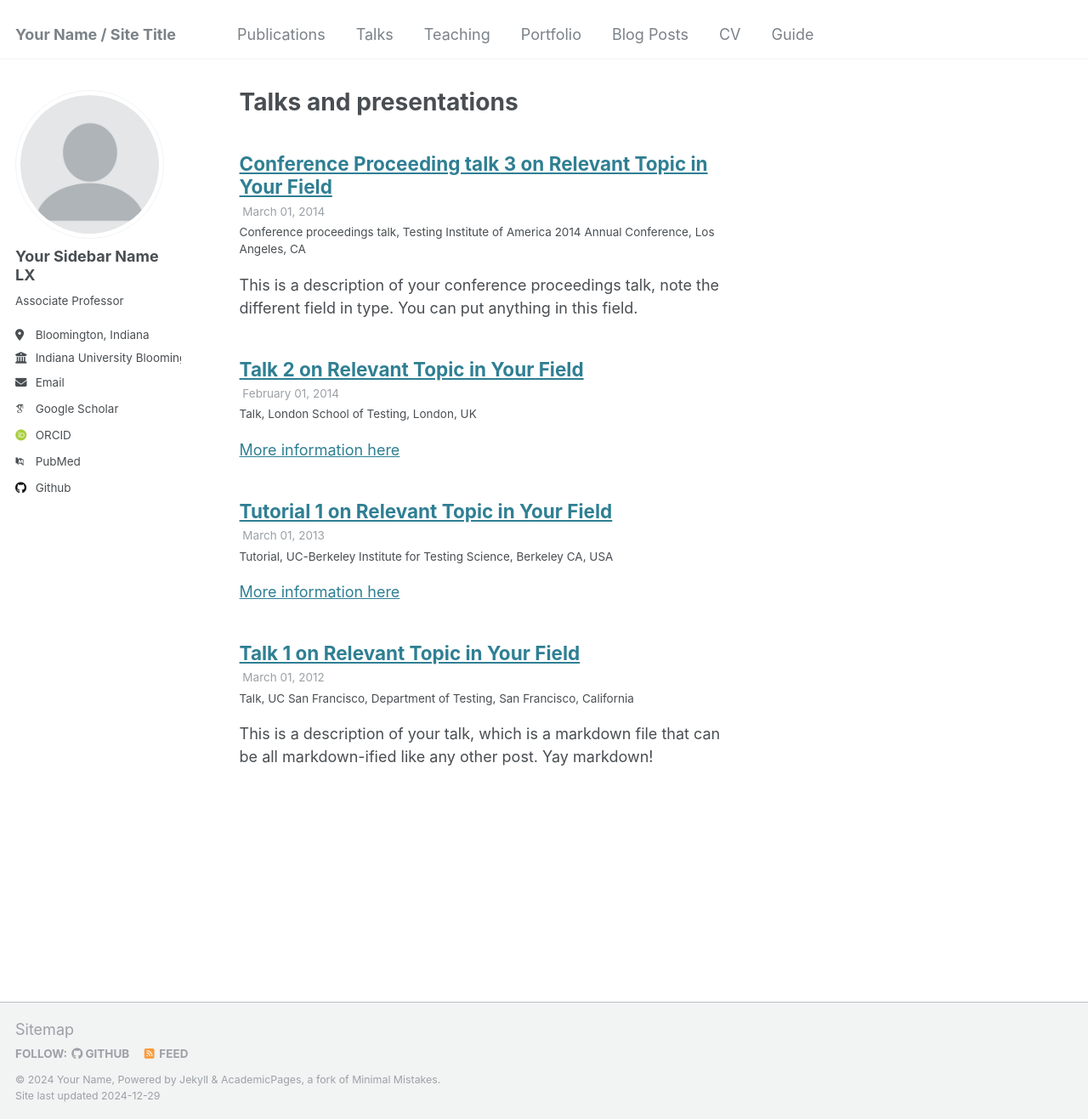
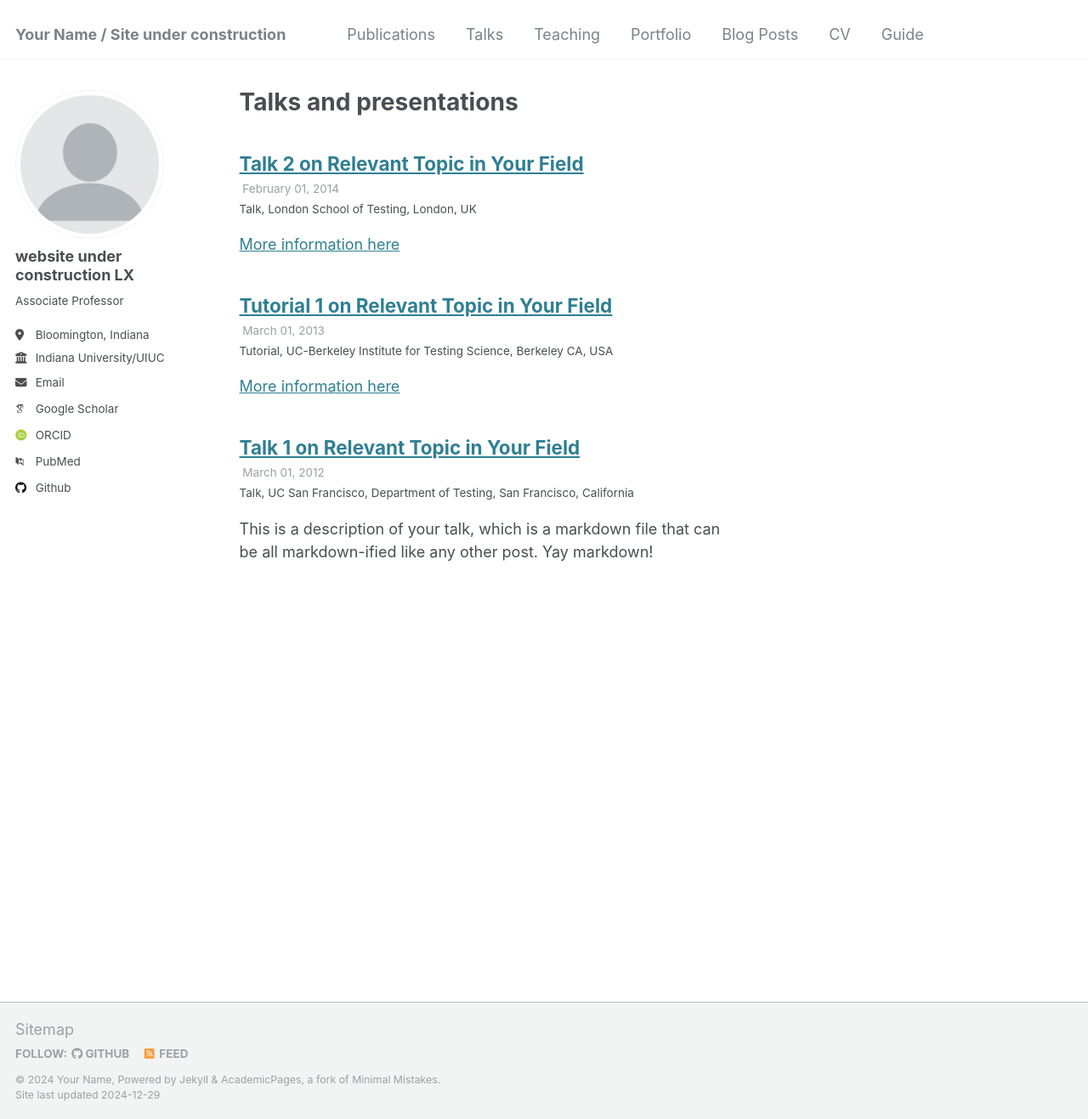
Before and after one commit to luyixing/luyixing.github.io, a Jekyll site: the page built from _pages/talks.html, in a window 1280 px wide and 1317 px high. Shown: the whole window at 85% size. Built offline with Jekyll 4.4.1, drawn with Linux system fonts in a browser that asks for light colours; some web fonts are replaced.

Commit message:
about page
about page

```diff
--- a/_config.yml
+++ b/_config.yml
@@ -8,7 +8,7 @@
 
 # Basic Site Settings
 locale                   : "en-US"
-title                    : "Your Name / Site Title"
+title                    : "Your Name / Site under construction"
 title_separator          : "-"
 name                     : &name "Your Name"
 description              : &description "personal description"
@@ -22,13 +22,13 @@ repository               : "academicpages/academicpages.github.io"
 author:
   # Biographic information
   avatar           : "profile.png"
-  name             : "Your Sidebar Name LX"
+  name             : "website under construction LX"
   pronouns         : # example: "she/her"
   bio              : "Associate Professor"
   location         : "Bloomington, Indiana"
-  employer         : "Indiana University Bloomington/University of Illinois Urbana-Champaign Champaign"
+  employer         : "Indiana University/UIUC"
   uri              : # URL
-  email            : "none@example.org"
+  email            : "luyixing@iu.edu"
 
   # Academic websites
   arxiv            : # URL - Update with the correct link to your profile
--- a/_talks/2014-03-01-talk-3.md
+++ /dev/null
@@ -1,11 +0,0 @@
----
-title: "Conference Proceeding talk 3 on Relevant Topic in Your Field"
-collection: talks
-type: "Conference proceedings talk"
-permalink: /talks/2014-03-01-talk-3
-venue: "Testing Institute of America 2014 Annual Conference"
-date: 2014-03-01
-location: "Los Angeles, CA"
----
-
-This is a description of your conference proceedings talk, note the different field in type. You can put anything in this field.
```
Also changed, not shown: _pages/about.md (+2 -0 lines), 1 other file.
